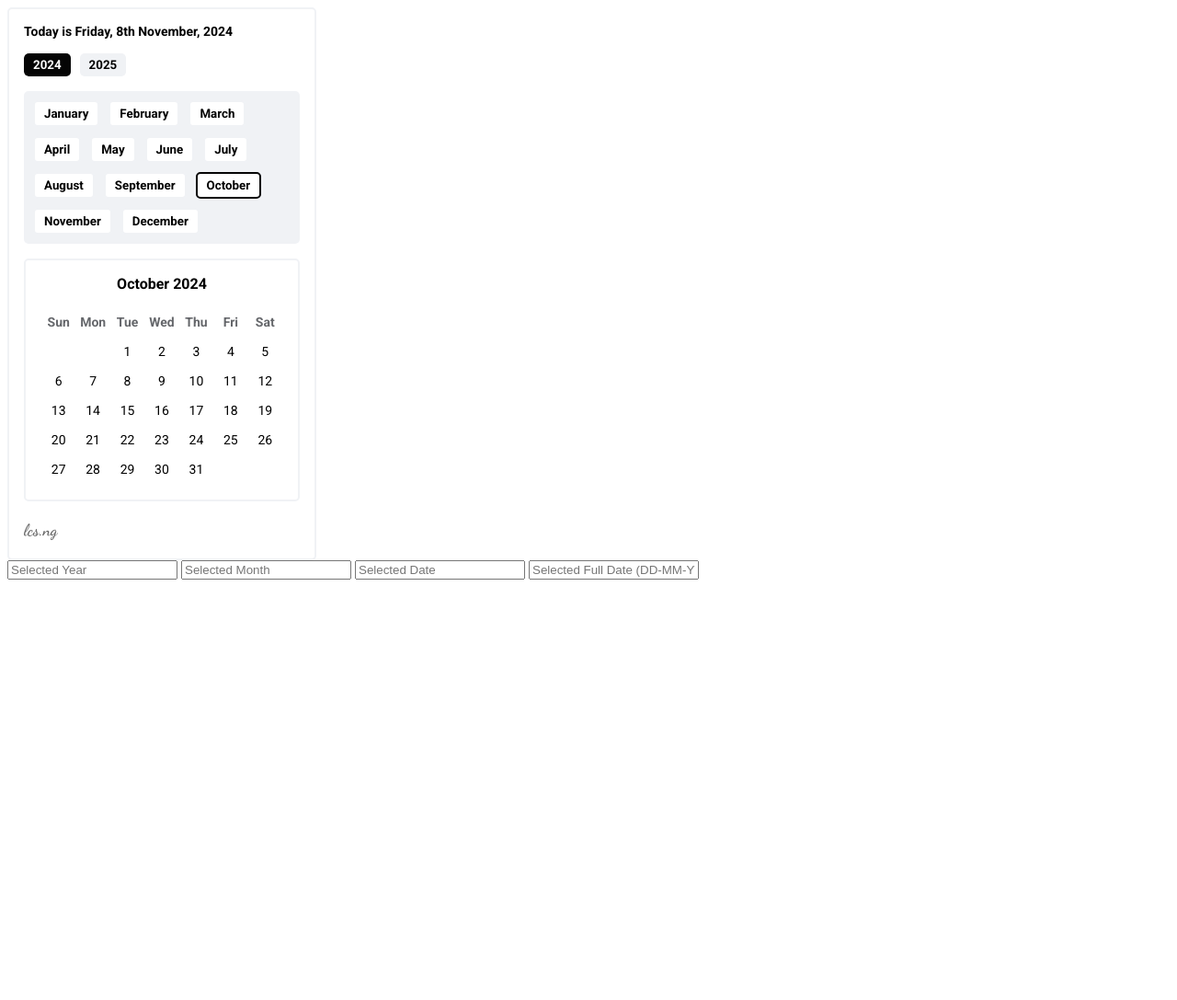
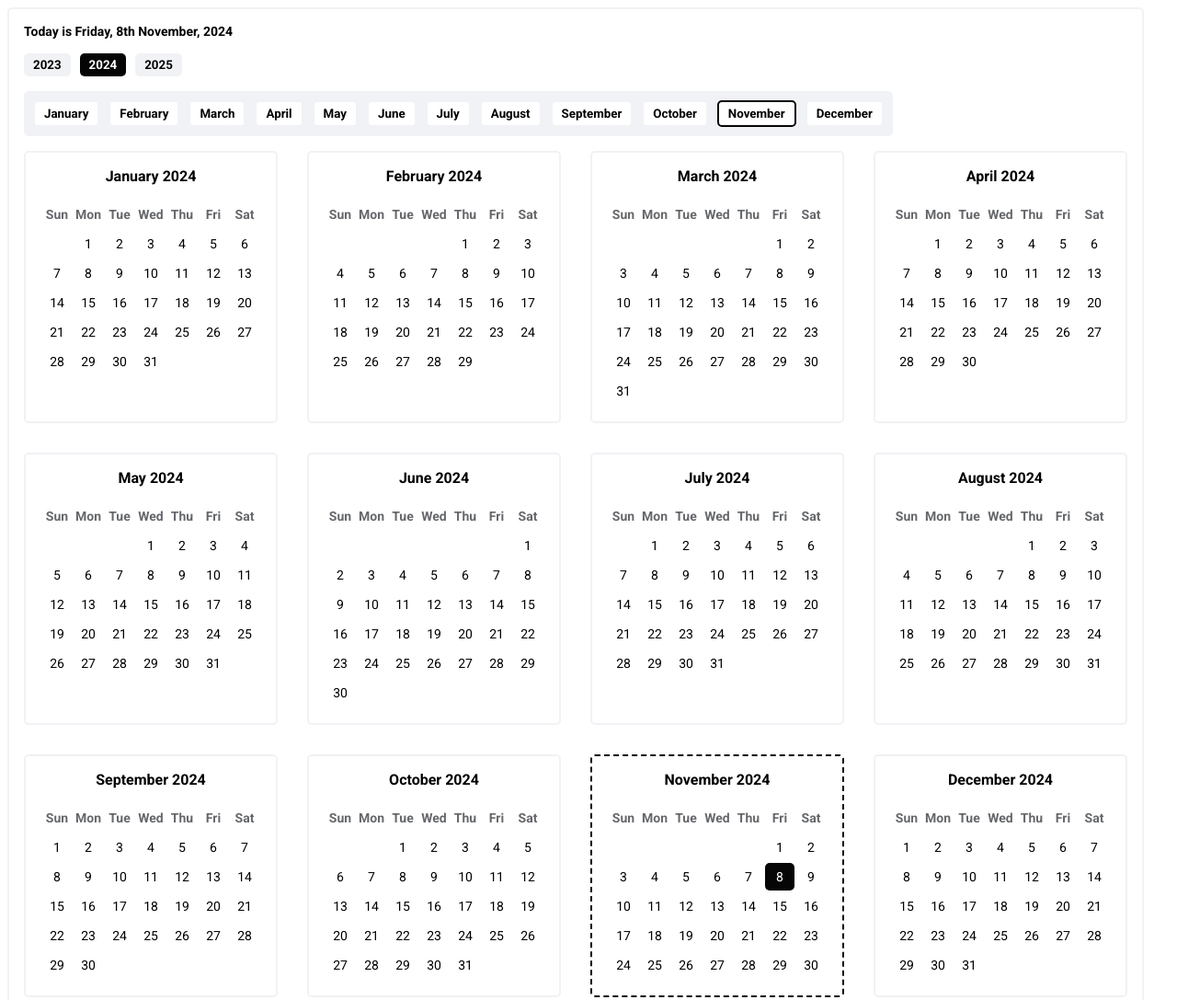
Before and after one commit to lcsnigeria/lcs_calendar, a website: page index.html in a window 1280 px wide. Shown: the top 1087 px of the page at 92% size. Before the commit the page ends 800 px from the top, so only its background shows below. Drawn offline with Linux system fonts and the light colour scheme.

Commit message:
Maybe 100% done now

```diff
--- a/index.html
+++ b/index.html
@@ -10,18 +10,11 @@
 <body>
     <div id="calendarContainer"></div>
 
-    <input class="getCalendarSelectedYear" placeholder="Selected Year" />
-    <input class="getCalendarSelectedMonth" placeholder="Selected Month" />
-    <input class="getCalendarSelectedDate" placeholder="Selected Date" />
-    <input class="getCalendarSelectionValue" placeholder="Selected Full Date (DD-MM-YYYY)" />
-
     <script>
     document.addEventListener("DOMContentLoaded", () => {
         const calendar = new lcsCalendar({
-        year: 2024,
-        month: 10,
-        expanded: false,
-        yearStart: new Date().getFullYear()
+        expanded: true,
+        yearStart: 2023
         });
         document.getElementById("calendarContainer").innerHTML = calendar.calendarHTML();
     });
--- a/src/lc.js
+++ b/src/lc.js
@@ -1156,12 +1156,14 @@ document.addEventListener("click", function(event) {
         thisNav.classList.add("expandedCalendarLOYN");
         loynExpand.innerHTML = chevronShrinkIcon();
         loynExpand.classList.replace("calendarLOYN_cExpand", "calendarLOYN_cShrink");
+        resetNavigationsIfNecessary();
     } else if (loynShrink) {
         const thisNav = loynShrink.closest(".calendarLOYN");
         thisNav.classList.remove("expandedCalendarLOYN");
         loynShrink.innerHTML = chevronExpandIcon();
         loynShrink.classList.replace("calendarLOYN_cShrink", "calendarLOYN_cExpand");
         scrollToSelectedYear();
+        resetNavigationsIfNecessary();
     }
 
     // Handle clicks on the year button list
@@ -1266,6 +1268,7 @@ document.addEventListener("click", function(event) {
         });
 
         scrollToSelectedYear(true);
+        resetNavigationsIfNecessary();
     }
 
     // Handle year, month, and date selection in input mode
@@ -1330,9 +1333,6 @@ document.addEventListener("click", function(event) {
         }
     }
 
-    // If necessary
-    resetNavigationsIfNecessary();
-
 });
 
 
@@ -1341,7 +1341,7 @@ document.addEventListener("click", function(event) {
  * Initializes functionality once the DOM is fully loaded.
  *
  * Sets up an interval to repeatedly call `resetNavigationsIfNecessary` and
- * `scrollToSelectedYear` every 500 milliseconds for a smoother initial load.
+ * `scrollToSelectedYear` every 100 milliseconds for a smoother initial load.
  * After 3 seconds, the interval is cleared to optimize performance.
  */
 document.addEventListener("DOMContentLoaded", function() {
@@ -1349,12 +1349,12 @@ document.addEventListener("DOMContentLoaded", function() {
     /**
      * Calls `resetNavigationsIfNecessary` to ensure navigation elements are correctly reset,
      * and `scrollToSelectedYear` to align the calendar with the selected year.
-     * These functions are called every 500ms for the first 3 seconds.
+     * These functions are called every 100ms for the first 3 seconds.
      */
     const startCallingInterval = setInterval(() => {
         resetNavigationsIfNecessary();
         scrollToSelectedYear();
-    }, 500);
+    }, 100);
 
     /**
      * Stops the interval after 3 seconds to prevent unnecessary calls, improving performance.
```
Also changed, not shown: docs/lc.js.html (+6 -6 lines), README.md, dist/lc.min.js.
